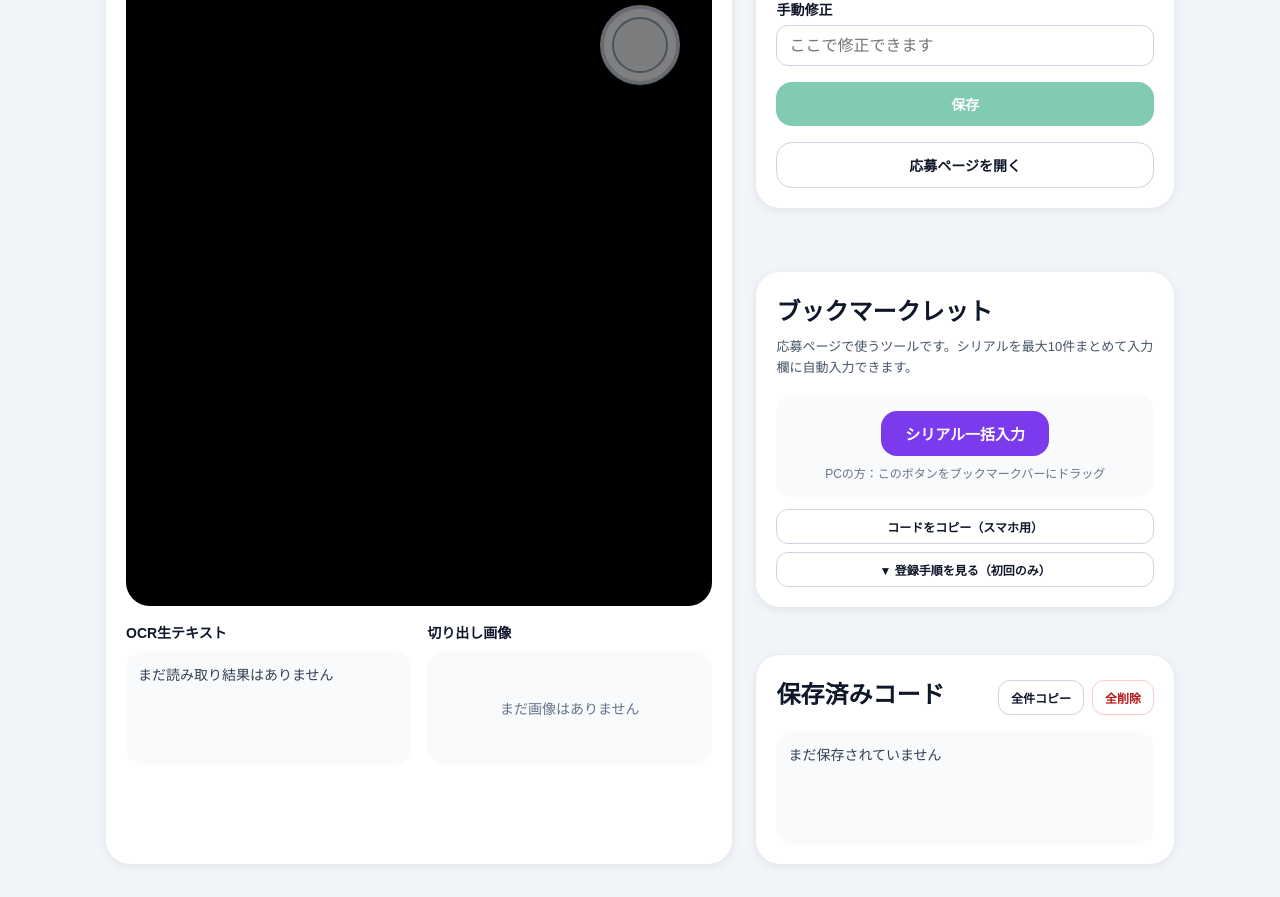
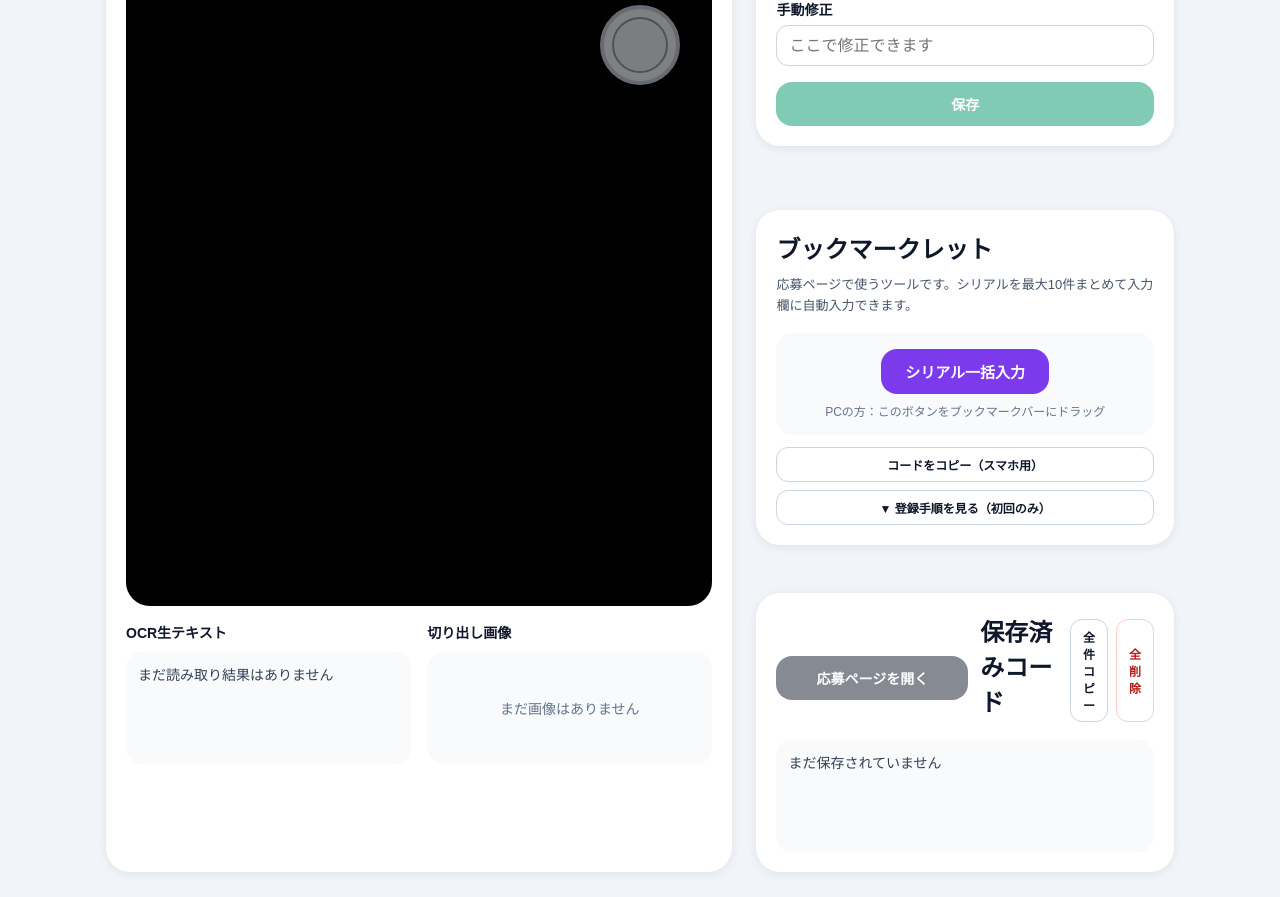
Before and after one commit to Da1-ichi/Sakurazaka_SerialNumber, a React (Vite) app: page / in a window 1280 px wide. Shown: the part 691-1588 px from the top of the page. Built offline with nearby package versions, Linux system fonts and the light colour scheme.

Commit message:
Update App.tsx
応募ページを開くボタンの位置変更と保存コードがないときのボタン非活性化

```diff
--- a/src/App.tsx
+++ b/src/App.tsx
@@ -847,13 +847,6 @@ const BOOKMARKLET_CODE = [
               >
                 保存
               </button>
-
-              <button
-                onClick={() => window.open(targetUrl, "_blank")}
-                className="btn btn-secondary full-width"
-              >
-                応募ページを開く
-              </button>
             </div>
 
 <div className="panel" style={{ marginTop: 16 }}>
@@ -957,9 +950,16 @@ const BOOKMARKLET_CODE = [
     </div>
   )}
 </div>
-
             <div className="panel">
               <div className="panel-header">
+                <button
+                onClick={() => window.open(targetUrl, "_blank")}
+                disabled={items.length === 0}
+                className="btn btn-primary full-width"
+              　>
+                応募ページを開く
+              </button>
+
                 <h2 className="section-heading">保存済みコード</h2>
                 <div className="small-button-row">
                   <button onClick={copyAll} className="btn btn-small btn-secondary">
```
